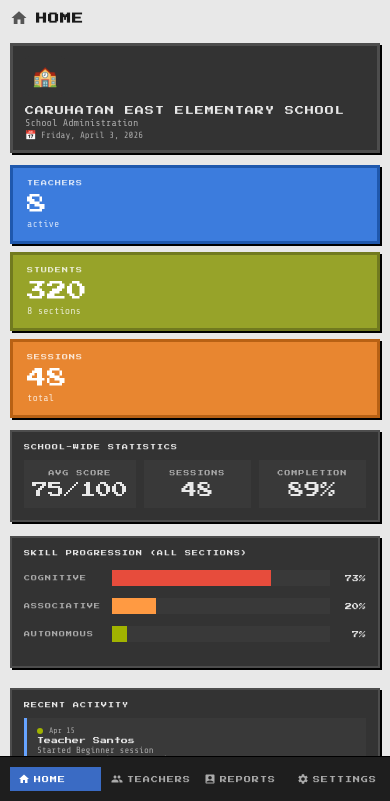
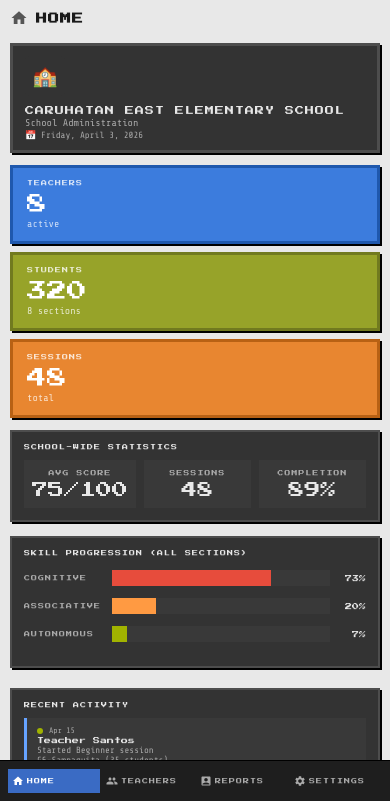
Before and after one commit to pittyu89/Ready-Set-Bag, a plain HTML site: page index.html in a window 390 px wide. Shown: the part 43-844 px from the top of the page. Drawn offline with nearby package versions, Linux system fonts and the light colour scheme.

Commit message:
Update style and logic

```diff
--- a/styles.css
+++ b/styles.css
@@ -923,11 +923,11 @@
       flex-direction: row;
       border-right: none;
       border-top: 1px solid #000;
-      padding: 10px;
-      overflow-x: auto;
+      padding: 8px;
+      overflow: visible;
       display: flex;
       align-items: center;
-      gap: 10px;
+      gap: 4px;
     }
     .sidebar-user {
       display: none;
@@ -941,11 +941,10 @@
     }
     .nav-item {
       flex: 1;
-      padding: 6px 8px;
-      font-size: 7px;
-      gap: 4px;
+      padding: 6px 4px;
+      font-size: 6px;
+      gap: 3px;
       white-space: nowrap;
-      min-width: 0;
     }
     .nav-item svg {
       width: 12px;
```
